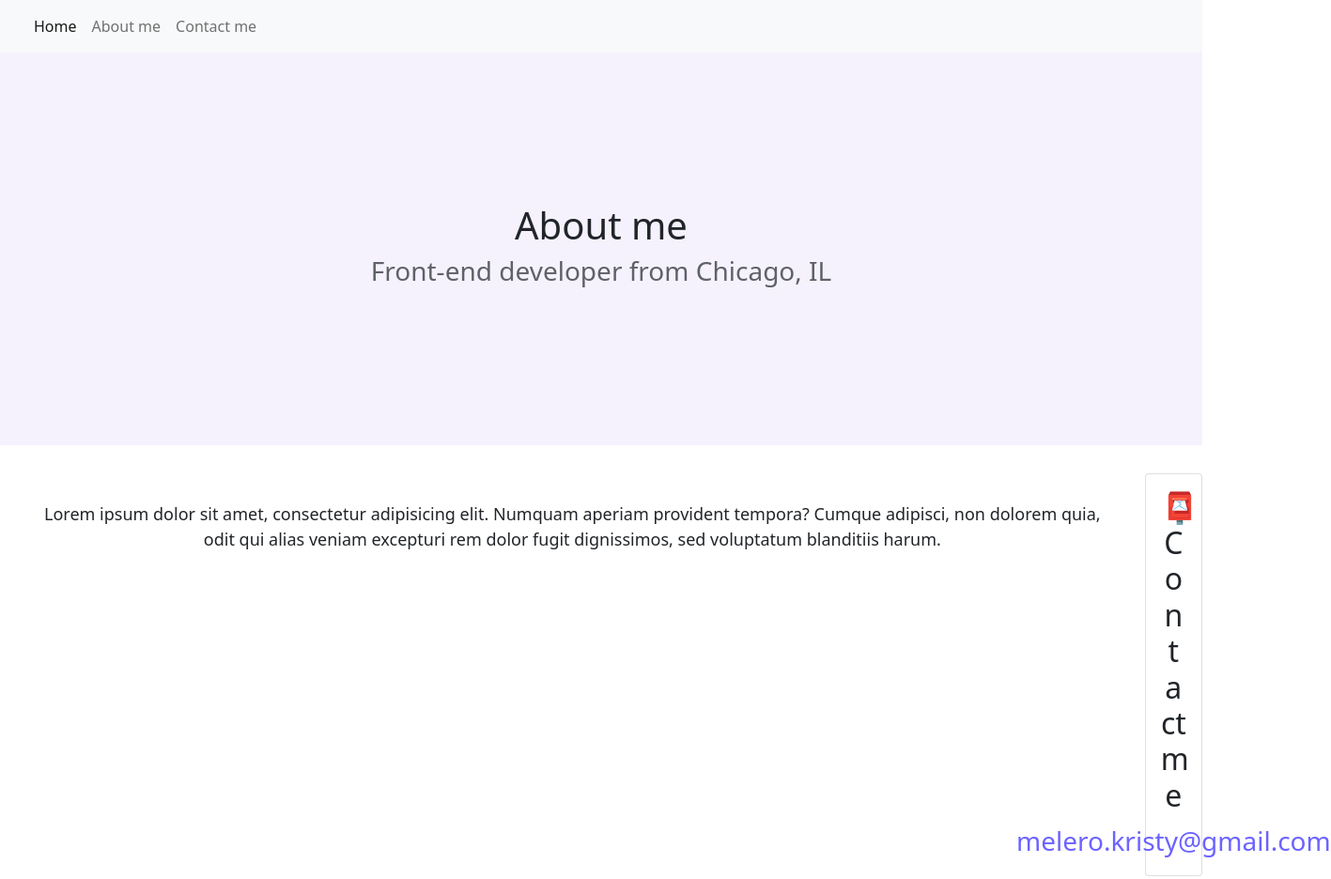
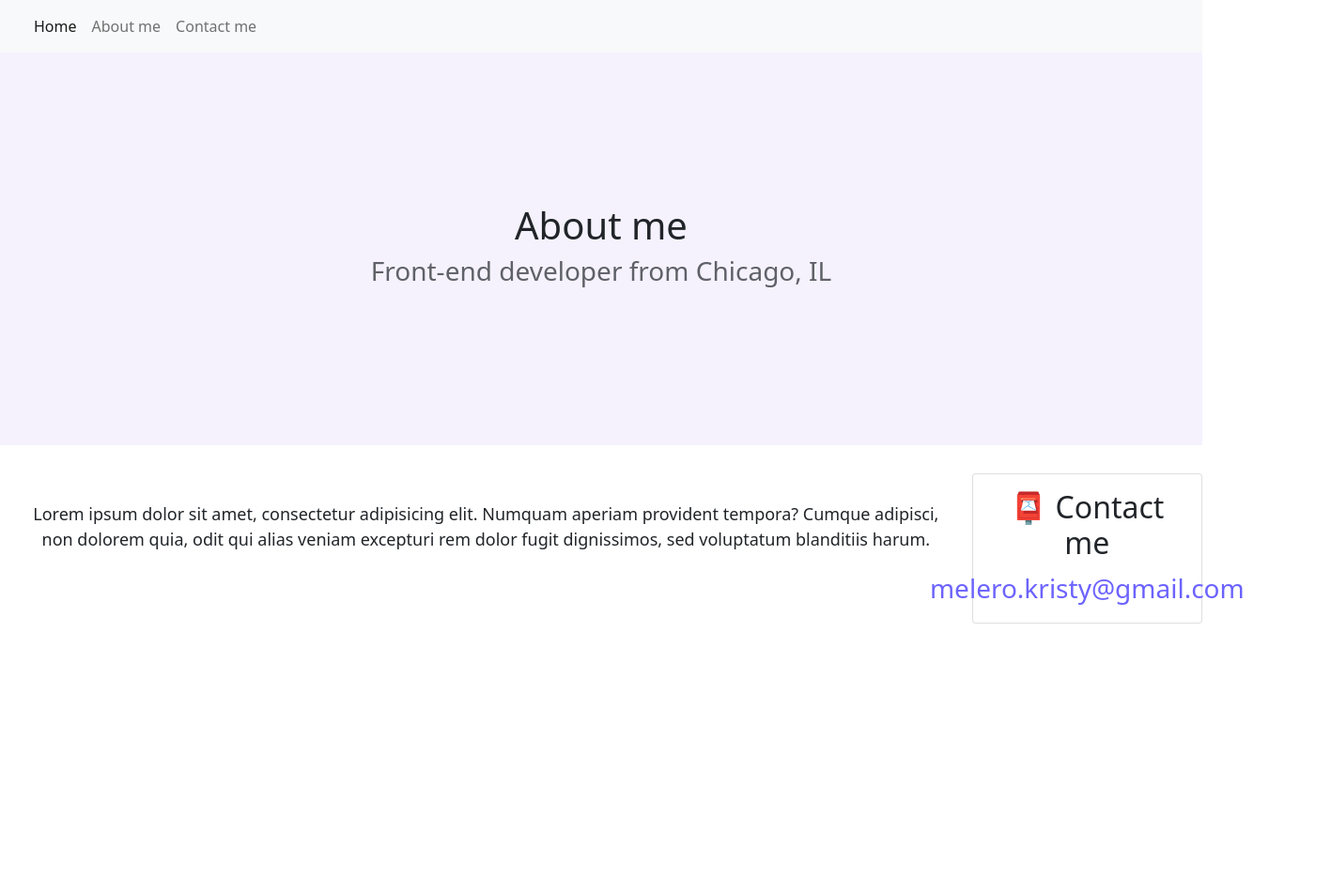
Before and after one commit to melerokristy/kristy-melero-portfolio, a website: page contact.html in a window 1280 px wide. Shown: the whole page at 94% size, 1417 px wide, since content can reach past the window. After the commit the page ends 800 px from the top, so only its background shows below. Drawn offline with nearby package versions, Linux system fonts and the light colour scheme.

Commit message:
updated card text center

```diff
--- a/contact.html
+++ b/contact.html
@@ -61,7 +61,7 @@
         blanditiis harum.
       </p>
 
-    <div class="card" style="width: 100px;">
+    <div class="card text-center" style="width: 30rem;">
       <div class="card-body">
       <h2>📮 Contact me</h2>
       <a href="melero.kristy@gamil.com" class="email-link">
```
